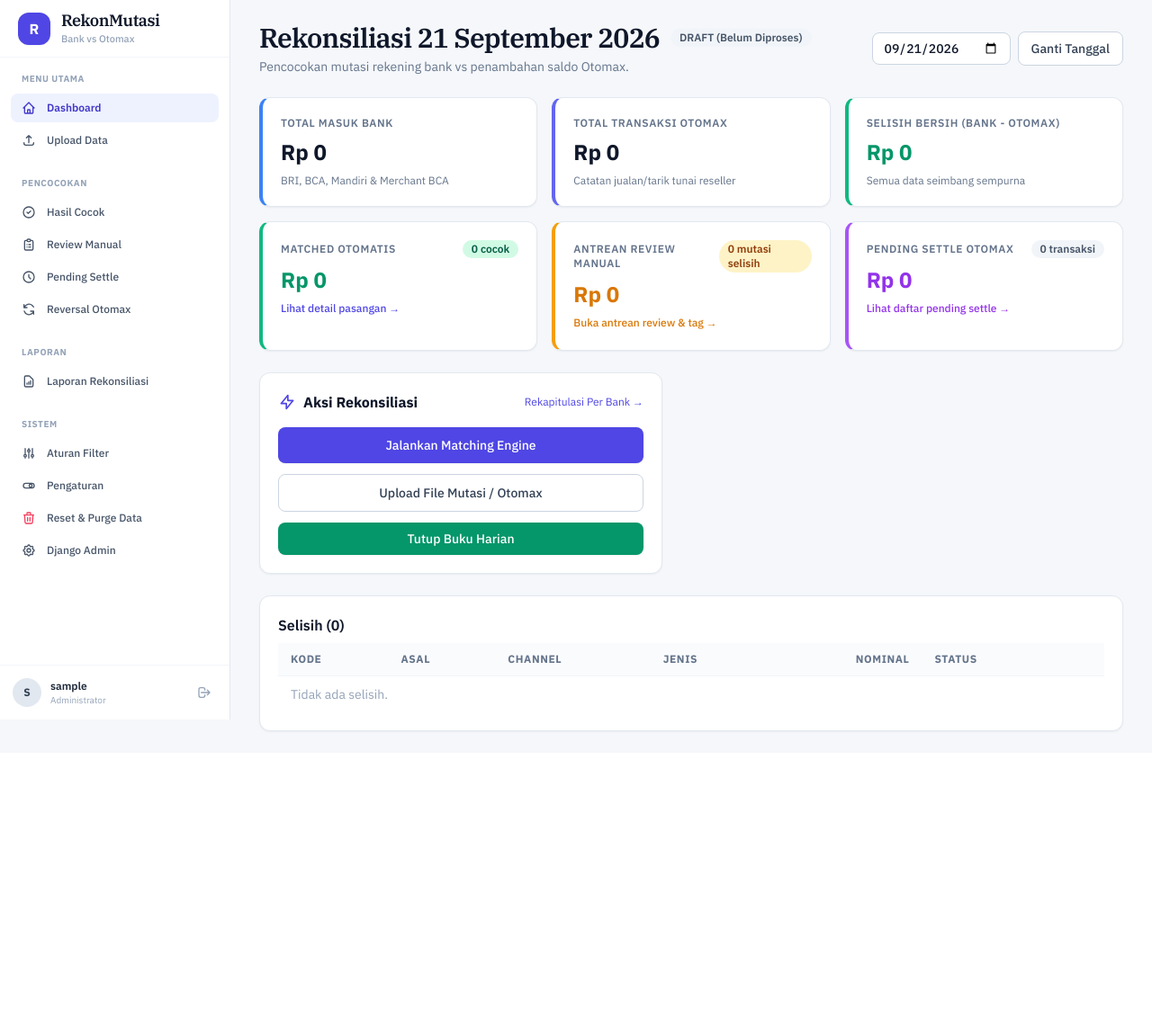
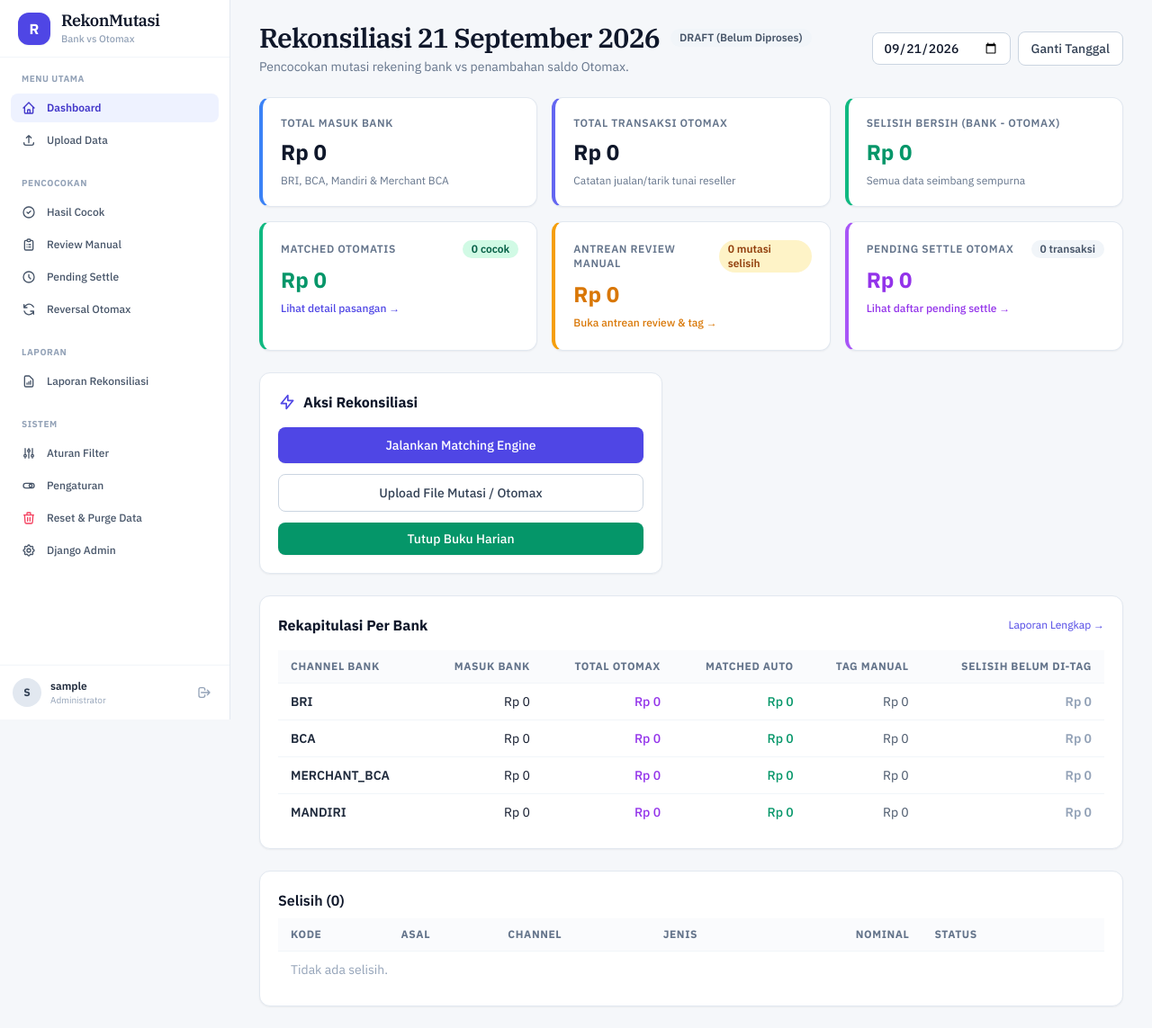
Before and after one commit to rismawanwaris-arch/LServer, a Django app: page / in a window 1280 px wide. Shown: the whole page at 90% size. Before the commit the page ends 815 px from the top, so only its background shows below. Run offline with Django 5.2, Linux system fonts and the light colour scheme; the visitor is signed in with stand-in values (Sample User, id 1); data comes from the database, SQL or seed files in the repository; data that the repository does not hold is empty; parts of the project's set-up code (start-up, migrations or seed data) failed here and were passed over; some libraries are stand-ins or nearby versions.

Commit message:
fix: kembalikan tabel Rekapitulasi Per Bank ke Dashboard, susun sebagai baris terpisah
Revert sebagian dari 6b739eb -- permintaan sebelumnya ('menu terpisah, tidak
sejajar') salah saya tafsirkan sebagai 'hilangkan dari Dashboard sepenuhnya',
padahal maksudnya cuma jangan berdempetan satu baris dengan Aksi Rekonsiliasi.
Tabel ini masih dibutuhkan langsung di Dashboard.

Sekarang 'Aksi Rekonsiliasi' dan 'Rekapitulasi Per Bank' masing-masing jadi
card baris sendiri (bukan grid kolom bersama), keduanya dapat lebar penuh.

```diff
--- a/apps/dashboard/templates/dashboard/day.html
+++ b/apps/dashboard/templates/dashboard/day.html
@@ -163,15 +163,10 @@
 <div class="mb-6">
   <!-- Action Panel -->
   <div class="card max-w-md">
-    <div class="flex items-center justify-between mb-4">
-      <h2 class="font-bold text-slate-900 dark:text-white flex items-center gap-2">
-        <svg class="h-5 w-5 text-indigo-600" fill="none" viewBox="0 0 24 24" stroke="currentColor"><path stroke-linecap="round" stroke-linejoin="round" stroke-width="2" d="M13 10V3L4 14h7v7l9-11h-7z"/></svg>
-        Aksi Rekonsiliasi
-      </h2>
-      <a href="{% url 'reports' %}?start_date={{ book_date|date:'Y-m-d' }}&end_date={{ book_date|date:'Y-m-d' }}" class="text-xs text-indigo-600 hover:underline whitespace-nowrap">
-        Rekapitulasi Per Bank &rarr;
-      </a>
-    </div>
+    <h2 class="font-bold text-slate-900 dark:text-white mb-4 flex items-center gap-2">
+      <svg class="h-5 w-5 text-indigo-600" fill="none" viewBox="0 0 24 24" stroke="currentColor"><path stroke-linecap="round" stroke-linejoin="round" stroke-width="2" d="M13 10V3L4 14h7v7l9-11h-7z"/></svg>
+      Aksi Rekonsiliasi
+    </h2>
 
     <div class="space-y-3">
       <form method="post" action="{% url 'run-engine' %}">
@@ -216,6 +211,71 @@
   </div>
 </div>
 
+<!-- Rekap Per Bank Table: baris sendiri, TIDAK sejajar dengan Aksi Rekonsiliasi -->
+<div class="card mb-6">
+  <div class="flex items-center justify-between mb-4">
+    <h2 class="font-bold text-slate-900 dark:text-white">Rekapitulasi Per Bank</h2>
+    <a href="{% url 'reports' %}?start_date={{ book_date|date:'Y-m-d' }}&end_date={{ book_date|date:'Y-m-d' }}" class="text-xs text-indigo-600 hover:underline">
+      Laporan Lengkap &rarr;
+    </a>
+  </div>
+
+  <div class="overflow-x-auto">
+    <table class="w-full text-sm">
+      <thead>
+        <tr>
+          <th class="whitespace-nowrap">Channel Bank</th>
+          <th class="text-right whitespace-nowrap">Masuk Bank</th>
+          <th class="text-right whitespace-nowrap">Total Otomax</th>
+          <th class="text-right whitespace-nowrap">Matched Auto</th>
+          <th class="text-right whitespace-nowrap">Tag Manual</th>
+          <th class="text-right whitespace-nowrap">Selisih Belum Di-Tag</th>
+        </tr>
+      </thead>
+      <tbody>
+        {% for ch, d in summary.per_bank.items %}
+        <tr>
+          <td class="font-semibold text-slate-800 dark:text-slate-200 whitespace-nowrap">{{ ch }}</td>
+          <td class="money text-right whitespace-nowrap">Rp {{ d.total|rupiah }}</td>
+          <td class="money text-right text-purple-600 dark:text-purple-400 font-medium whitespace-nowrap">
+            Rp {{ d.otomax_total|rupiah }}
+            {% if d.otomax_count > 0 %}
+            <span class="text-[11px] font-normal text-slate-400">({{ d.otomax_count }})</span>
+            {% endif %}
+          </td>
+          <td class="money text-right text-emerald-600 font-medium whitespace-nowrap">Rp {{ d.matched_auto|rupiah }}</td>
+          <td class="money text-right text-slate-600 whitespace-nowrap">Rp {{ d.matched_manual|rupiah }}</td>
+          <td class="money text-right font-semibold whitespace-nowrap {% if d.unmatched > 0 %}text-amber-600{% else %}text-slate-400{% endif %}">
+            Rp {{ d.unmatched|rupiah }}
+            {% if d.unmatched_count > 0 %}
+            <span class="text-[11px] font-normal text-slate-400">({{ d.unmatched_count }})</span>
+            {% endif %}
+          </td>
+        </tr>
+        {% endfor %}
+        {% if summary.otomax_lain_lain.otomax_count > 0 %}
+        <tr class="bg-slate-50/60 dark:bg-slate-800/40">
+          <td class="font-semibold text-slate-500 dark:text-slate-400 italic whitespace-nowrap">Lain-lain (Tanpa Channel)</td>
+          <td class="money text-right text-slate-400">—</td>
+          <td class="money text-right text-purple-600 dark:text-purple-400 font-medium whitespace-nowrap">
+            Rp {{ summary.otomax_lain_lain.otomax_total|rupiah }}
+            <span class="text-[11px] font-normal text-slate-400">({{ summary.otomax_lain_lain.otomax_count }})</span>
+          </td>
+          <td class="text-right text-slate-400">—</td>
+          <td class="text-right text-slate-400">—</td>
+          <td class="text-right text-slate-400">—</td>
+        </tr>
+        {% endif %}
+      </tbody>
+    </table>
+  </div>
+  {% if summary.otomax_lain_lain.otomax_count > 0 %}
+  <p class="text-[11px] text-slate-400 mt-2">
+    "Lain-lain" = entri Otomax tanpa keterangan channel bank yang jelas (mis. biaya admin, setor/ambil setoran) — tidak masuk kategori BRI/BCA/Mandiri/Merchant BCA manapun.
+  </p>
+  {% endif %}
+</div>
+
 <!-- Selisih Discrepancies Partial -->
 {% include "dashboard/_discrepancies.html" %}
 
```
